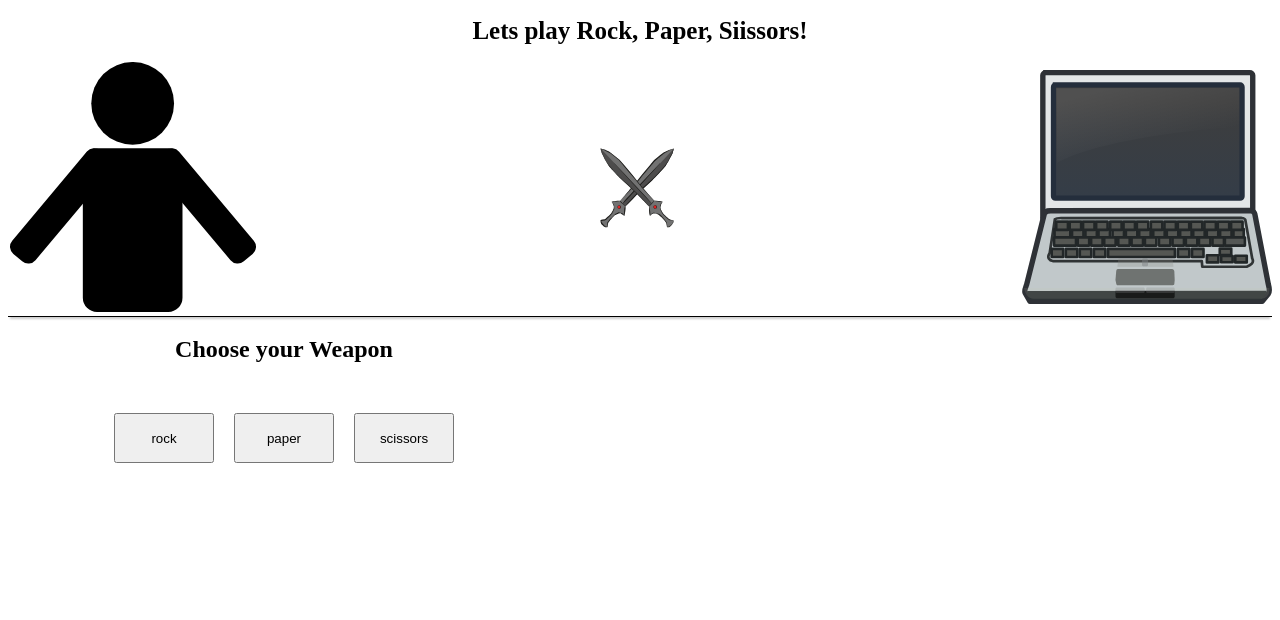
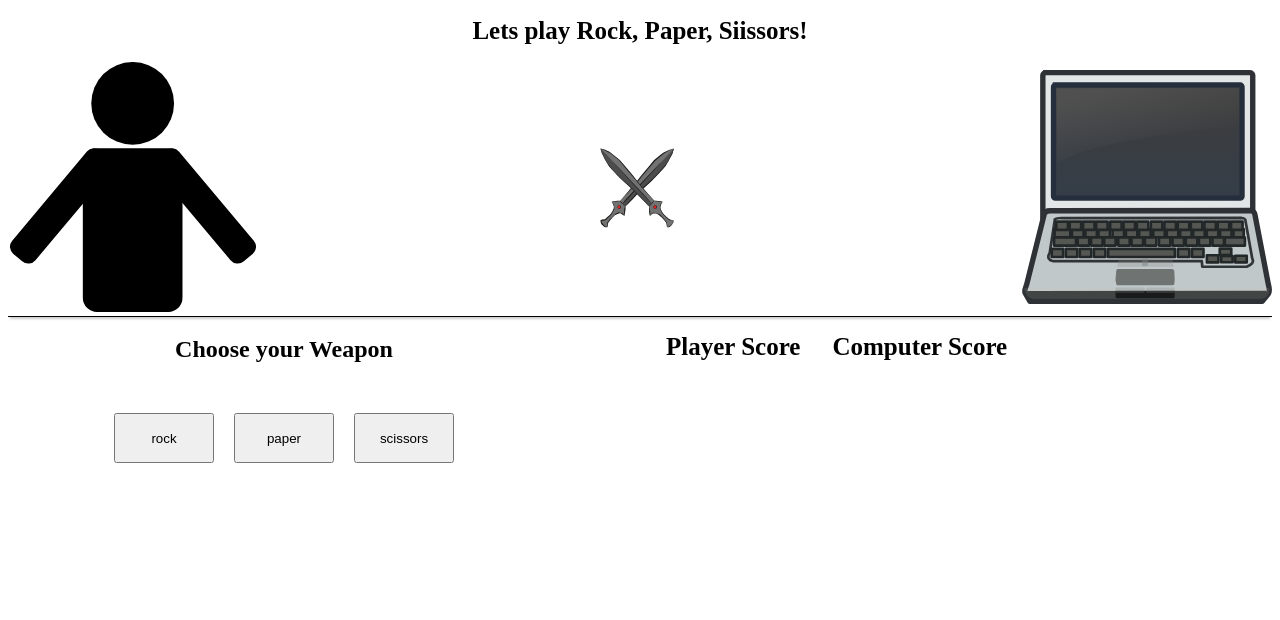
Before and after one commit to sicxx-xnx/rock-paper-scissors, a plain HTML site: page index.html in a window 1280 px wide. Drawn offline with Linux system fonts and the light colour scheme.

Commit message:
add in score counter to show in ui

```diff
--- a/index.html
+++ b/index.html
@@ -38,7 +38,16 @@
         <button id="scissorsInput" class="scissorsInput">scissors</button>
     </div></div>
     <div class="scoreBoard">
-
+       <Div  class="playerVsPcContainer">
+           <div>
+                <h1>Player Score</h1>
+                <p class="playerScoretxt"></p>
+            </div>
+            <div>
+                <h1>Computer Score</h1>
+                <p class="computerScoretxt"></p>
+            </div>
+        </Div>
     </div>
  </div>
 
--- a/script.js
+++ b/script.js
@@ -15,7 +15,16 @@ const rockInput = document.querySelector("#rockInput")
 const paperInput = document.querySelector(".paperInput")
 const scissorsInput = document.querySelector(".scissorsInput")
 const scoreBoard = document.querySelector(".scoreBoard")
+const playerScore = document.querySelector(".playerScoretxt")
+const pcScore = document.querySelector(".computerScoretxt")
+
+
+
+
+
 playerchoice.addEventListener("click", getHumanChoice)
+
+
 function getComputerChoice() {
 let computerChoiceLogic = Math.random()
 if (computerChoiceLogic <= 0.33 ) {
@@ -39,11 +48,15 @@ computerPlayerSelection = "rock"
 } {
 }
 }
+
+
+
 function getHumanChoice(event) {
 target = event.target
 switch (target.id) {
     case "rockInput":
     humanChoice = "rock"
+    playerChoseRock.style.display = "block"
         break;
     case "paperInput":
     humanChoice = "paper"
@@ -67,7 +80,8 @@ if (humanScore === 5) {
  humanScore = 0
  computerScore = 0
 }
-
+ playerScore.textContent = `${humanScore}`
+ pcScore.textContent = `${computerScore}`
 function playRound(humanChoice,computerChoice) {
 
 if (humanChoice === "rock" && computerChoice === "rock") {
--- a/style.css
+++ b/style.css
@@ -41,6 +41,7 @@ height: 500px;
 .bottom-portion{
 justify-content: space-around;
 width: 100%;
+margin-right: 100%;
 }
 .chooseYourWeapon h2{
 text-align: center;
@@ -65,3 +66,10 @@ height: 50px;
 .scoreBoard {
 width: 500px;
 }
+.playerVsPcContainer{
+ display: flex;
+ height: 300px;
+ width: fit-content;
+ justify-content: center;
+ gap: 2em;
+}
```
